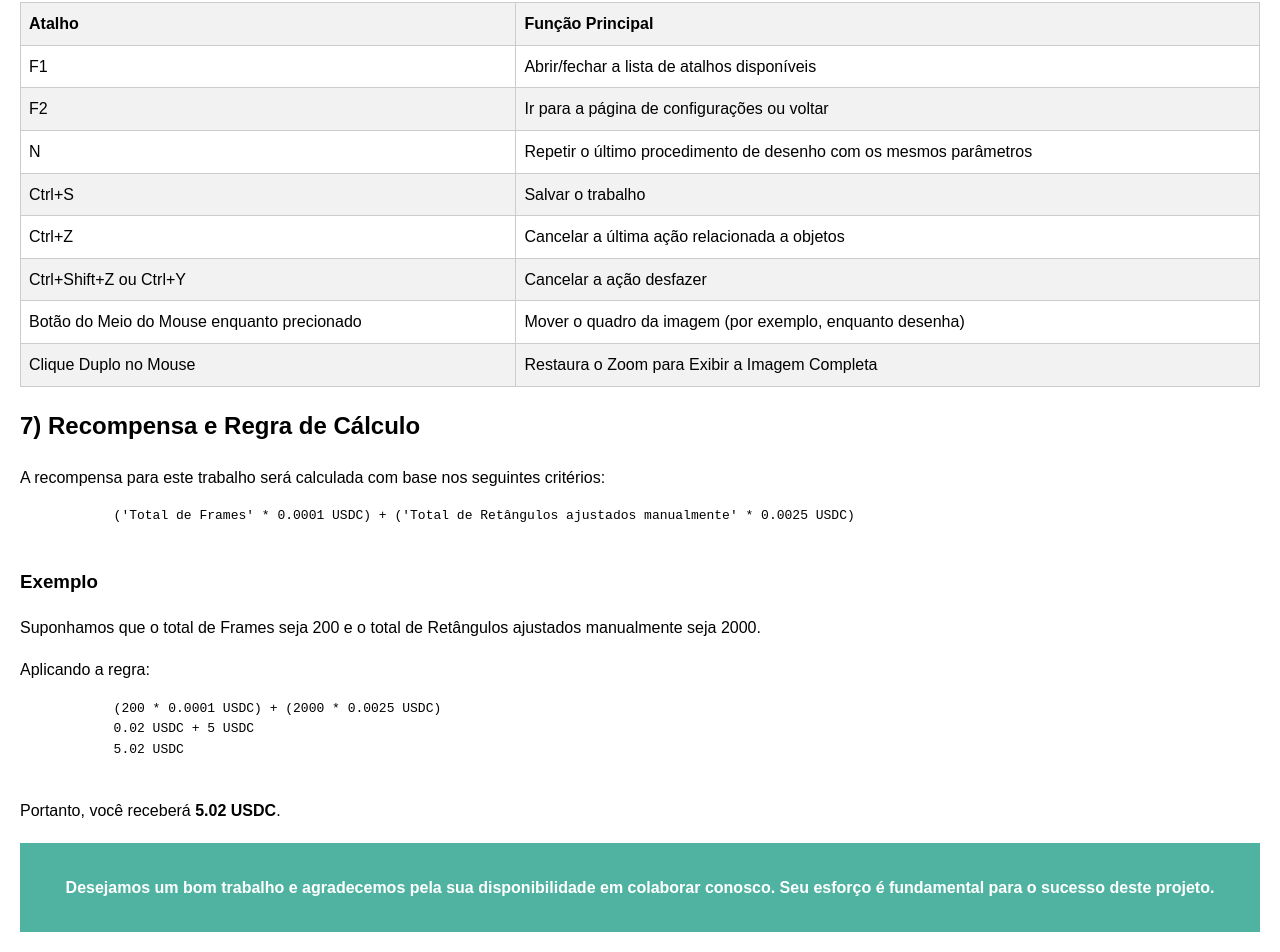
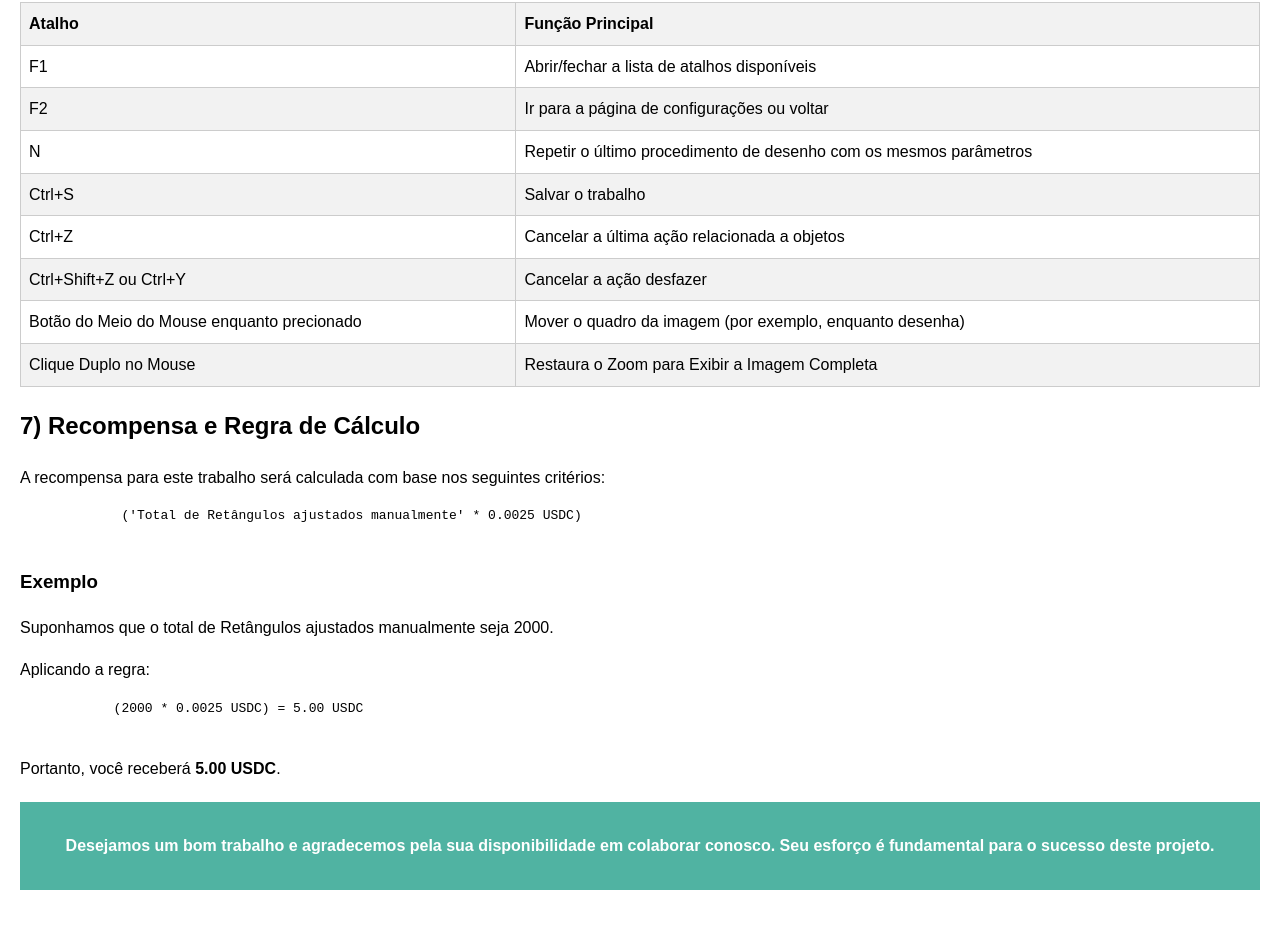
Before and after one commit to ringoharrison/cvat, a plain HTML site: page index.html in a window 1280 px wide. Shown: the part 9196-10148 px from the top of the page. After the commit the page ends 10106 px from the top, so only its background shows below. Drawn offline with Linux system fonts and the light colour scheme.

Commit message:
index alterado

```diff
--- a/index.html
+++ b/index.html
@@ -154,7 +154,7 @@
         #\:0\.targetLanguage {
             width: 180px;
         }
-
+         /* Esconde o ícone do Google Translate */
          .goog-te-gadget-icon {
             display: none !important;
          }
@@ -179,7 +179,7 @@
 
     <header>
         <h1 style="margin: 0px;">Guia Rápido para Anotações de Veículos no CVAT</h1>
-        <div>
+        <div >
             <h3 style="margin: 0px;">Escolha o idioma:</h3>
             <div id="google_translate_element"></div>
         </div>
@@ -543,24 +543,22 @@
         </table>
     </section>
 
-    <section id="recompensa-e-regra">
+    <section  id="recompensa-e-regra">
         <h2>7) Recompensa e Regra de Cálculo</h2>
         <p>A recompensa para este trabalho será calculada com base nos seguintes critérios:</p>
         <pre>
-            ('Total de Frames' * 0.0001 USDC) + ('Total de Retângulos ajustados manualmente' * 0.0025 USDC)
+             ('Total de Retângulos ajustados manualmente' * 0.0025 USDC)
         </pre>
 
         <h3>Exemplo</h3>
-        <p>Suponhamos que o total de Frames seja 200 e o total de Retângulos ajustados manualmente seja 2000.</p>
+        <p>Suponhamos que o total de Retângulos ajustados manualmente seja 2000.</p>
 
         <p>Aplicando a regra:</p>
         <pre>
-            (200 * 0.0001 USDC) + (2000 * 0.0025 USDC)
-            0.02 USDC + 5 USDC
-            5.02 USDC
+            (2000 * 0.0025 USDC) = 5.00 USDC
         </pre>
 
-        <p>Portanto, você receberá <strong>5.02 USDC</strong>.</p>
+        <p>Portanto, você receberá <strong>5.00 USDC</strong>.</p>
     </section>
     <section class="footer" id="agradecomento">
         <h4>
```
